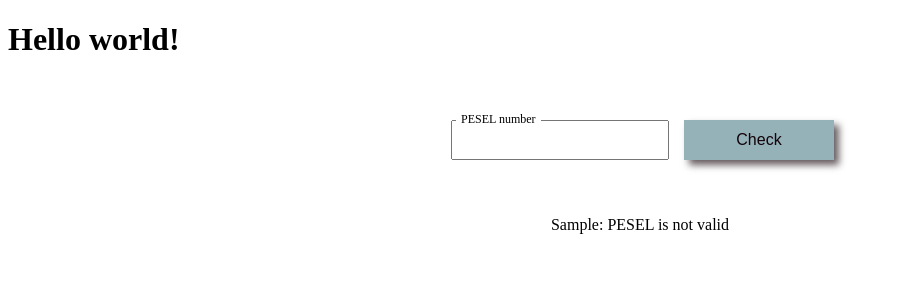
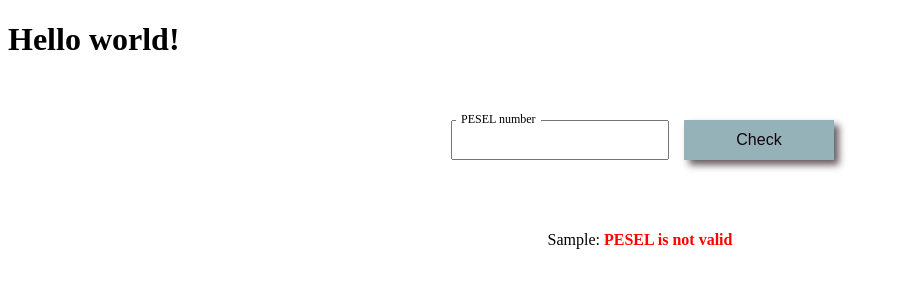
Before and after one commit to DarekMazur/pesel_veryfication, a React (Vite) app: page / in a window 1280 px wide. Both pictures are taken after typing "Sample" into the empty fields and a click on the button "Check". Shown: the top 300 px of the page, without its empty margins (0-899 px from the left). Built offline with nearby package versions, Linux system fonts and the light colour scheme.

Commit message:
Create Result component

```diff
--- a/src/App.jsx
+++ b/src/App.jsx
@@ -6,6 +6,7 @@ import { Wrapper } from './components/Wrapper/Wrapper.styles.js'
 import FormField from "./components/FormField/FormField.jsx";
 import { Form } from "./components/Form/Form.styles.js";
 import {Button} from "./components/Button/Button.styles.js";
+import {Result} from "./components/Result/Result.styles.js";
 
 const App = () => {
   const initialState = {
@@ -36,9 +37,17 @@ const App = () => {
           <Button type='submit' disabled={false}>Check</Button>
         </Form>
 
-        <p>{input ? `${input}: ${getPeselData(input) === true ? 'PESEL is valid' : getPeselData(input)}` : initialState.validationStatus}</p>
-        <p>{input && getPeselData(input) === true ? `Day of birth: ${getBirthDay(input.split('').slice(0, 6).join(''))}` : initialState.birthday}</p>
-        <p>{input && getPeselData(input) === true ? `Gender: ${getSex(input.split('')[input.split('').length - 2])}` : initialState.sex}</p>
+        <Wrapper>
+          <Result isValid={getPeselData(input) === true}>
+            {input ? (
+              <>
+                {input}: <span>{getPeselData(input) === true ? 'PESEL is valid' : getPeselData(input)}</span>
+              </>
+            ) : initialState.validationStatus}
+          </Result>
+          <Result>{input && getPeselData(input) === true ? `Day of birth: ${getBirthDay(input.split('').slice(0, 6).join(''))}` : initialState.birthday}</Result>
+          <Result>{input && getPeselData(input) === true ? `Gender: ${getSex(input.split('')[input.split('').length - 2])}` : initialState.sex}</Result>
+        </Wrapper>
       </Wrapper>
     </>
   )
--- /dev/null
+++ b/src/components/Result/Result.styles.js
@@ -0,0 +1,8 @@
+import styled from "styled-components";
+
+export const Result = styled.p`
+	span {
+		font-weight: 800;
+    color: ${({isValid}) => isValid ? 'green' : 'red'}
+	}
+`
```
